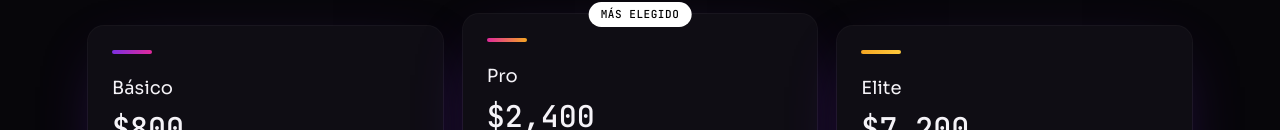
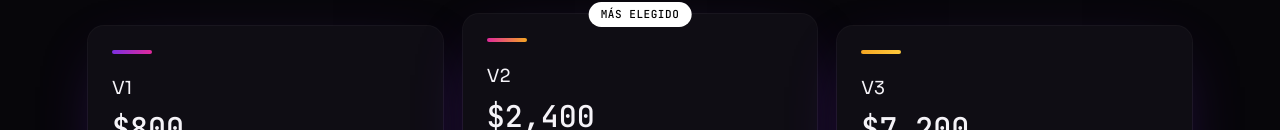
Before and after one commit to jacintoures-oss/vadia-app, a React (Vite) app: page / in a window 1280 px wide. Shown: the part 670-800 px from the top of the page. Built offline with nearby package versions, Linux system fonts and the light colour scheme.

Commit message:
Update Landing.jsx

```diff
--- a/src/pages/Landing.jsx
+++ b/src/pages/Landing.jsx
@@ -1,9 +1,9 @@
 import { Play, Users, Wallet, ShieldCheck } from 'lucide-react';
 
 const PACKAGES = [
-  { name: 'Básico', price: 800, videos: 4, perVideo: 5, color: 'from-[#7C2FE0] to-[#E0299B]' },
-  { name: 'Pro', price: 2400, videos: 10, perVideo: 6, color: 'from-[#E0299B] to-[#F5A623]', featured: true },
-  { name: 'Elite', price: 7200, videos: 20, perVideo: 18, color: 'from-[#F5A623] to-[#FFC93C]' },
+  { name: 'V1', price: 800, videos: 4, perVideo: 5, color: 'from-[#7C2FE0] to-[#E0299B]' },
+  { name: 'V2', price: 2400, videos: 10, perVideo: 6, color: 'from-[#E0299B] to-[#F5A623]', featured: true },
+  { name: 'V3', price: 7200, videos: 20, perVideo: 18, color: 'from-[#F5A623] to-[#FFC93C]' },
 ];
 
 function DialRing({ segments, color }) {
```
